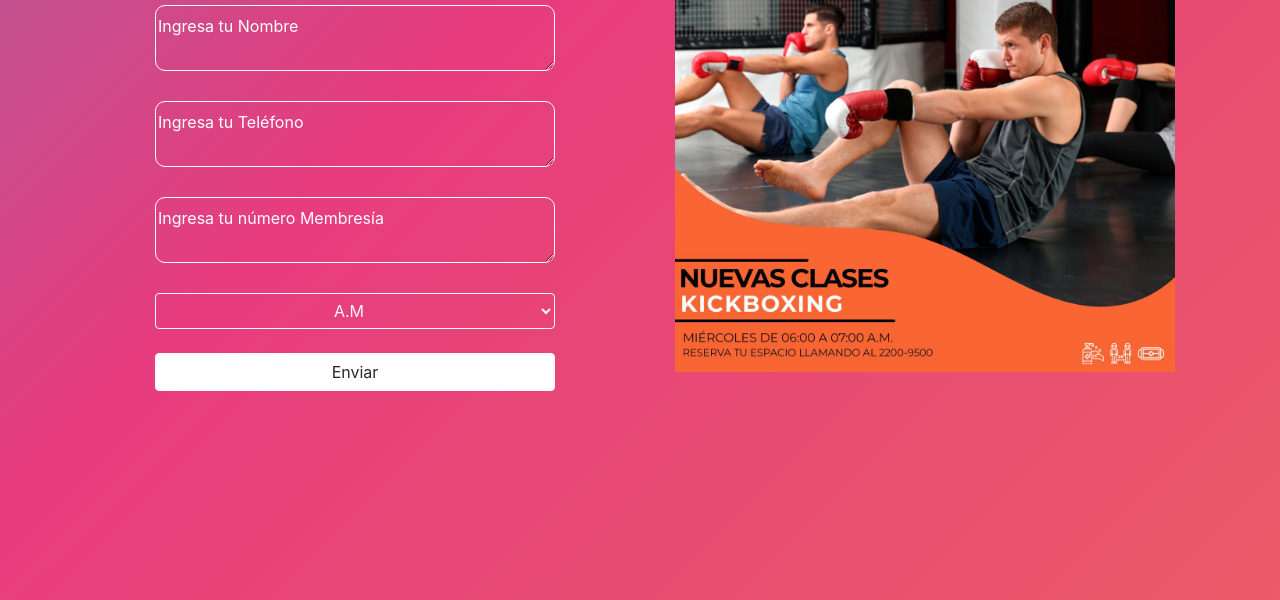
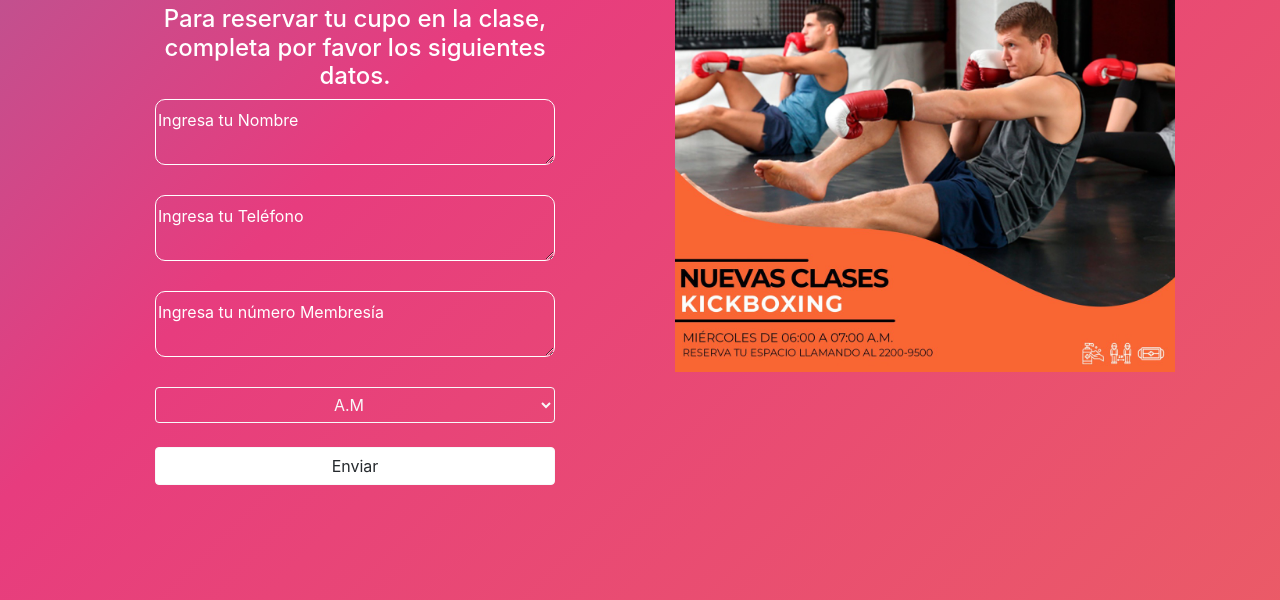
Before and after one commit to Hello-Lime/ClubMajadas, a plain HTML site: page FormBaile.html in a window 1280 px wide. Shown: the part 200-800 px from the top of the page. Drawn offline with nearby package versions, Linux system fonts and the light colour scheme.

Commit message:
subtitulo

```diff
--- a/FormBaile.html
+++ b/FormBaile.html
@@ -28,6 +28,7 @@
 
               <h2 class="text-center py-5 text-white">Clases de Baile de Salsa y Bachata</h2>
 
+              <h4 class="text-center  text-white">Para reservar tu cupo en la clase, completa por favor los siguientes datos.</h4>
 
               <div id="form" >
 
```
